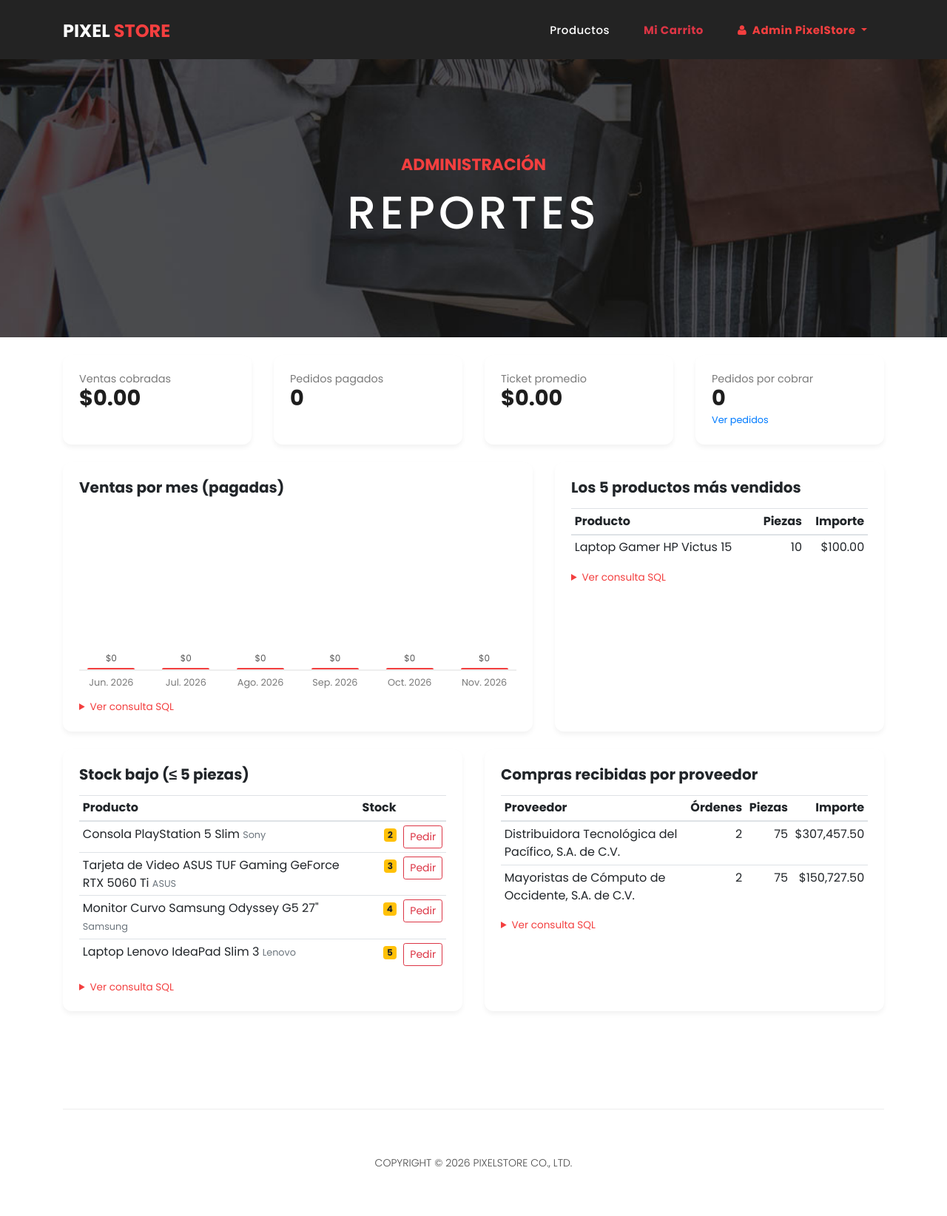
After one commit to Gael-Lepe-Ramirez/nuevo-pixelstore, a Laravel app: page /admin/reports in a window 1280 px wide. The commit adds this page. Shown: the whole page at 74% size. Run offline with Laravel 12, Linux system fonts and the light colour scheme; a user stored in the database is signed in; data comes from the database, SQL or seed files in the repository; tables that the repository leaves empty hold one stand-in row (values such as "Sample post").

Commit message:
Panel de reportes del administrador
- Nueva pantalla Administración > Reportes (/admin/reports): ventas cobradas,
  pedidos pagados, ticket promedio y pedidos por cobrar; ventas por mes;
  los 5 productos más vendidos; productos con stock bajo; compras recibidas
  por proveedor. Cada reporte muestra su consulta SQL equivalente.
- Desde stock bajo, «Pedir» abre una orden de compra con el producto ya elegido.

Co-Authored-By: Claude Opus 5.5 <noreply@anthropic.com>
Claude-Session: https://claude.ai/code/session_0137emggwtrpdgv7zqnkayJ2

```diff
--- /dev/null
+++ b/app/Http/Controllers/ReportController.php
@@ -0,0 +1,99 @@
+<?php
+
+namespace App\Http\Controllers;
+
+use App\Models\Order;
+use App\Models\Product;
+use App\Models\PurchaseOrder;
+use Illuminate\Support\Facades\DB;
+
+/**
+ * Panel de reportes del administrador. Cada reporte es una consulta de agregación sobre el modelo
+ * de datos (SUM, COUNT, AVG, GROUP BY y JOIN); la vista muestra también la consulta SQL equivalente.
+ */
+class ReportController extends Controller
+{
+    /** Por debajo de este número de piezas un producto se considera con stock bajo. */
+    public const LOW_STOCK = 5;
+
+    public function index()
+    {
+        // 1. Indicadores generales (solo pedidos pagados cuentan como venta)
+        $pagados = Order::where('payment_status', Order::PAID);
+        $kpis = [
+            'ventas' => (clone $pagados)->sum('total_amount'),
+            'pedidos_pagados' => (clone $pagados)->count(),
+            'ticket_promedio' => (clone $pagados)->avg('total_amount') ?? 0,
+            'por_cobrar' => Order::where('payment_status', Order::PAY_PENDING)
+                ->where('status', '!=', Order::CANCELLED)->count(),
+        ];
+
+        // 2. Ventas por mes de los últimos 6 meses (se agrupa en PHP para funcionar igual en MySQL y SQLite)
+        $desde = now()->startOfMonth()->subMonths(5);
+        $porMes = Order::where('payment_status', Order::PAID)
+            ->where('created_at', '>=', $desde)
+            ->get(['total_amount', 'created_at'])
+            ->groupBy(fn ($o) => $o->created_at->format('Y-m'))
+            ->map(fn ($grupo) => ['total' => $grupo->sum('total_amount'), 'pedidos' => $grupo->count()]);
+
+        $meses = collect(range(0, 5))->map(function ($i) use ($desde, $porMes) {
+            $mes = $desde->copy()->addMonths($i);
+            $clave = $mes->format('Y-m');
+
+            return [
+                'etiqueta' => ucfirst($mes->locale('es')->translatedFormat('M Y')),
+                'total' => (float) ($porMes[$clave]['total'] ?? 0),
+                'pedidos' => $porMes[$clave]['pedidos'] ?? 0,
+            ];
+        });
+        $maxMes = max($meses->max('total'), 1);
+
+        // 3. Los 5 productos más vendidos (pedidos no cancelados)
+        $masVendidos = DB::table('order_product')
+            ->join('orders', 'orders.id', '=', 'order_product.order_id')
+            ->join('products', 'products.id', '=', 'order_product.product_id')
+            ->where('orders.status', '!=', Order::CANCELLED)
+            ->groupBy('products.id', 'products.name')
+            ->select(
+                'products.id',
+                'products.name',
+                DB::raw('SUM(order_product.quantity) AS piezas'),
+                DB::raw('SUM(order_product.quantity * order_product.unit_price) AS importe')
+            )
+            ->orderByDesc('piezas')
+            ->limit(5)
+            ->get();
+
+        // 4. Productos activos con stock bajo
+        $stockBajo = Product::with('brand')
+            ->where('is_active', true)
+            ->where('stock', '<=', self::LOW_STOCK)
+            ->orderBy('stock')
+            ->get();
+
+        // 5. Compras recibidas por proveedor
+        $porProveedor = DB::table('purchase_orders')
+            ->join('suppliers', 'suppliers.id', '=', 'purchase_orders.supplier_id')
+            ->join('purchase_order_product', 'purchase_order_product.purchase_order_id', '=', 'purchase_orders.id')
+            ->where('purchase_orders.status', PurchaseOrder::RECEIVED)
+            ->groupBy('suppliers.id', 'suppliers.name')
+            ->select(
+                'suppliers.name',
+                DB::raw('COUNT(DISTINCT purchase_orders.id) AS ordenes'),
+                DB::raw('SUM(purchase_order_product.quantity) AS piezas'),
+                DB::raw('SUM(purchase_order_product.quantity * purchase_order_product.unit_cost) AS importe')
+            )
+            ->orderByDesc('importe')
+            ->get();
+
+        return view('reports.index', [
+            'kpis' => $kpis,
+            'meses' => $meses,
+            'maxMes' => $maxMes,
+            'masVendidos' => $masVendidos,
+            'stockBajo' => $stockBajo,
+            'porProveedor' => $porProveedor,
+            'lowStock' => self::LOW_STOCK,
+        ]);
+    }
+}
--- a/resources/views/layouts/store.blade.php
+++ b/resources/views/layouts/store.blade.php
@@ -67,6 +67,7 @@
                         @can('admin')
                           <div class="dropdown-divider"></div>
                           <h6 class="dropdown-header">Administración</h6>
+                          <a class="dropdown-item py-2" href="{{ route('admin.reports') }}"><i class="fa fa-bar-chart mr-2"></i> Reportes</a>
                           <a class="dropdown-item py-2" href="{{ route('admin.orders.index') }}"><i class="fa fa-shopping-cart mr-2"></i> Pedidos</a>
                           <a class="dropdown-item py-2" href="{{ route('catalogs.index', 'brands') }}"><i class="fa fa-tags mr-2"></i> Catálogos</a>
                           <a class="dropdown-item py-2" href="{{ route('suppliers.index') }}"><i class="fa fa-truck mr-2"></i> Proveedores</a>
--- a/resources/views/purchase_orders/create.blade.php
+++ b/resources/views/purchase_orders/create.blade.php
@@ -18,7 +18,7 @@
 
 @php
   // Renglones a pintar: los que el usuario ya había capturado (si hubo error) o uno vacío.
-  $oldLines = old('lines', [['product_id' => '', 'quantity' => 1, 'unit_cost' => '']]);
+  $oldLines = old('lines', [['product_id' => request('producto', ''), 'quantity' => 1, 'unit_cost' => '']]);
 @endphp
 
 <div class="container mb-5 mt-4">
--- /dev/null
+++ b/resources/views/reports/index.blade.php
@@ -0,0 +1,159 @@
+@extends('layouts.store')
+
+@section('content')
+<style>
+  .rep-card { background: #fff; border-radius: 12px; box-shadow: 0 4px 6px rgba(0,0,0,0.05); padding: 22px; height: 100%; }
+  .rep-card h5 { font-weight: 700; margin-bottom: 16px; }
+  .kpi-value { font-size: 1.8rem; font-weight: 700; color: #1e1e1e; line-height: 1.1; }
+  .kpi-label { color: #7a7a7a; font-size: 0.9rem; }
+  .bars { display: flex; align-items: flex-end; gap: 14px; height: 220px; border-bottom: 2px solid #eee; padding-top: 24px; }
+  .bar-col { flex: 1; display: flex; flex-direction: column; align-items: center; justify-content: flex-end; height: 100%; }
+  .bar { width: 100%; max-width: 64px; background: #f33f3f; border-radius: 6px 6px 0 0; min-height: 2px; }
+  .bar-value { font-size: 0.75rem; color: #555; margin-bottom: 4px; white-space: nowrap; }
+  .bar-labels { display: flex; gap: 14px; }
+  .bar-labels div { flex: 1; text-align: center; font-size: 0.8rem; color: #7a7a7a; padding-top: 6px; }
+  details.sql { margin-top: 14px; }
+  details.sql summary { cursor: pointer; color: #f33f3f; font-size: 0.85rem; }
+  details.sql pre { background: #1e1e1e; color: #f5f0ea; font-size: 0.8rem; padding: 12px; border-radius: 8px; margin-top: 8px; white-space: pre-wrap; }
+</style>
+
+<div class="page-heading products-heading header-text">
+  <div class="container">
+    <div class="row"><div class="col-md-12"><div class="text-content">
+      <h4>Administración</h4>
+      <h2>Reportes</h2>
+    </div></div></div>
+  </div>
+</div>
+
+<div class="container mt-4 mb-5">
+
+  {{-- 1. Indicadores --}}
+  <div class="row">
+    <div class="col-lg-3 col-6 mb-4"><div class="rep-card">
+      <div class="kpi-label">Ventas cobradas</div>
+      <div class="kpi-value">${{ number_format($kpis['ventas'], 2) }}</div>
+    </div></div>
+    <div class="col-lg-3 col-6 mb-4"><div class="rep-card">
+      <div class="kpi-label">Pedidos pagados</div>
+      <div class="kpi-value">{{ $kpis['pedidos_pagados'] }}</div>
+    </div></div>
+    <div class="col-lg-3 col-6 mb-4"><div class="rep-card">
+      <div class="kpi-label">Ticket promedio</div>
+      <div class="kpi-value">${{ number_format($kpis['ticket_promedio'], 2) }}</div>
+    </div></div>
+    <div class="col-lg-3 col-6 mb-4"><div class="rep-card">
+      <div class="kpi-label">Pedidos por cobrar</div>
+      <div class="kpi-value">{{ $kpis['por_cobrar'] }}</div>
+      <a href="{{ route('admin.orders.index', ['payment' => 'pendiente']) }}" class="small">Ver pedidos</a>
+    </div></div>
+  </div>
+
+  <div class="row">
+    {{-- 2. Ventas por mes --}}
+    <div class="col-lg-7 mb-4"><div class="rep-card">
+      <h5>Ventas por mes (pagadas)</h5>
+      <div class="bars">
+        @foreach($meses as $m)
+          <div class="bar-col" title="{{ $m['pedidos'] }} pedidos">
+            <div class="bar-value">${{ number_format($m['total'], 0) }}</div>
+            <div class="bar" style="height: {{ round($m['total'] / $maxMes * 100) }}%;"></div>
+          </div>
+        @endforeach
+      </div>
+      <div class="bar-labels">
+        @foreach($meses as $m) <div>{{ $m['etiqueta'] }}</div> @endforeach
+      </div>
+      <details class="sql"><summary>Ver consulta SQL</summary>
+<pre>SELECT DATE_FORMAT(created_at, '%Y-%m') AS mes,
+       SUM(total_amount) AS ventas, COUNT(*) AS pedidos
+FROM orders
+WHERE payment_status = 'pagado'
+  AND created_at >= (inicio del mes, hace 5 meses)
+GROUP BY mes
+ORDER BY mes;</pre>
+      </details>
+    </div></div>
+
+    {{-- 3. Más vendidos --}}
+    <div class="col-lg-5 mb-4"><div class="rep-card">
+      <h5>Los 5 productos más vendidos</h5>
+      <table class="table table-sm mb-0">
+        <thead><tr><th>Producto</th><th class="text-right">Piezas</th><th class="text-right">Importe</th></tr></thead>
+        <tbody>
+          @forelse($masVendidos as $p)
+            <tr><td>{{ $p->name }}</td><td class="text-right">{{ $p->piezas }}</td><td class="text-right">${{ number_format($p->importe, 2) }}</td></tr>
+          @empty
+            <tr><td colspan="3" class="text-muted text-center py-3">Todavía no hay ventas.</td></tr>
+          @endforelse
+        </tbody>
+      </table>
+      <details class="sql"><summary>Ver consulta SQL</summary>
+<pre>SELECT p.name, SUM(op.quantity) AS piezas,
+       SUM(op.quantity * op.unit_price) AS importe
+FROM order_product op
+JOIN orders o   ON o.id = op.order_id
+JOIN products p ON p.id = op.product_id
+WHERE o.status &lt;&gt; 'cancelado'
+GROUP BY p.id, p.name
+ORDER BY piezas DESC
+LIMIT 5;</pre>
+      </details>
+    </div></div>
+  </div>
+
+  <div class="row">
+    {{-- 4. Stock bajo --}}
+    <div class="col-lg-6 mb-4"><div class="rep-card">
+      <h5>Stock bajo (≤ {{ $lowStock }} piezas)</h5>
+      <table class="table table-sm mb-0">
+        <thead><tr><th>Producto</th><th class="text-right">Stock</th><th></th></tr></thead>
+        <tbody>
+          @forelse($stockBajo as $p)
+            <tr>
+              <td>{{ $p->name }} <small class="text-muted">{{ $p->brand?->name }}</small></td>
+              <td class="text-right"><span class="badge {{ $p->stock == 0 ? 'badge-danger' : 'badge-warning' }}">{{ $p->stock }}</span></td>
+              <td class="text-right"><a href="{{ route('purchase-orders.create', ['producto' => $p->id]) }}" class="btn btn-sm btn-outline-danger">Pedir</a></td>
+            </tr>
+          @empty
+            <tr><td colspan="3" class="text-muted text-center py-3">Todos los productos tienen existencias suficientes.</td></tr>
+          @endforelse
+        </tbody>
+      </table>
+      <details class="sql"><summary>Ver consulta SQL</summary>
+<pre>SELECT p.name, b.name AS marca, p.stock
+FROM products p
+JOIN brands b ON b.id = p.brand_id
+WHERE p.is_active = 1 AND p.stock &lt;= {{ $lowStock }}
+ORDER BY p.stock;</pre>
+      </details>
+    </div></div>
+
+    {{-- 5. Compras por proveedor --}}
+    <div class="col-lg-6 mb-4"><div class="rep-card">
+      <h5>Compras recibidas por proveedor</h5>
+      <table class="table table-sm mb-0">
+        <thead><tr><th>Proveedor</th><th class="text-right">Órdenes</th><th class="text-right">Piezas</th><th class="text-right">Importe</th></tr></thead>
+        <tbody>
+          @forelse($porProveedor as $s)
+            <tr><td>{{ $s->name }}</td><td class="text-right">{{ $s->ordenes }}</td><td class="text-right">{{ $s->piezas }}</td><td class="text-right">${{ number_format($s->importe, 2) }}</td></tr>
+          @empty
+            <tr><td colspan="4" class="text-muted text-center py-3">Todavía no hay compras recibidas.</td></tr>
+          @endforelse
+        </tbody>
+      </table>
+      <details class="sql"><summary>Ver consulta SQL</summary>
+<pre>SELECT s.name, COUNT(DISTINCT po.id) AS ordenes,
+       SUM(pop.quantity) AS piezas,
+       SUM(pop.quantity * pop.unit_cost) AS importe
+FROM purchase_orders po
+JOIN suppliers s ON s.id = po.supplier_id
+JOIN purchase_order_product pop ON pop.purchase_order_id = po.id
+WHERE po.status = 'recibida'
+GROUP BY s.id, s.name
+ORDER BY importe DESC;</pre>
+      </details>
+    </div></div>
+  </div>
+</div>
+@endsection
--- a/routes/web.php
+++ b/routes/web.php
@@ -8,6 +8,7 @@ use App\Http\Controllers\SupplierController;
 use App\Http\Controllers\OrderAdminController;
 use App\Http\Controllers\CatalogController;
 use App\Http\Controllers\PurchaseOrderController;
+use App\Http\Controllers\ReportController;
 
 // La página principal de la tienda es el catálogo de productos.
 Route::redirect('/', '/products');
@@ -51,6 +52,8 @@ Route::middleware(['auth', 'can:admin'])->group(function () {
         });
 
         // Pedidos: consulta y cambios de estado (RN8)
+        Route::get('reports', [ReportController::class, 'index'])->name('admin.reports');
+
         Route::get('orders', [OrderAdminController::class, 'index'])->name('admin.orders.index');
         Route::get('orders/{order}', [OrderAdminController::class, 'show'])->name('admin.orders.show');
         Route::post('orders/{order}/{action}', [OrderAdminController::class, 'transition'])
```
